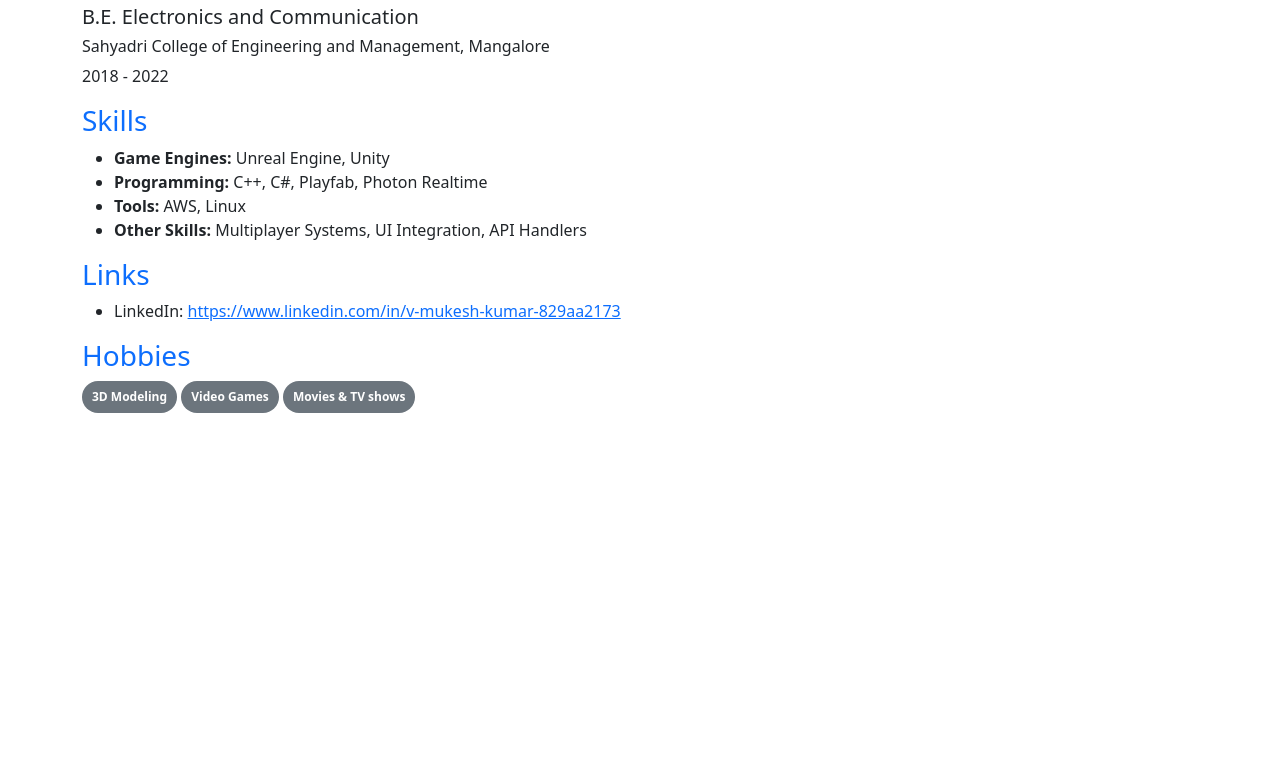
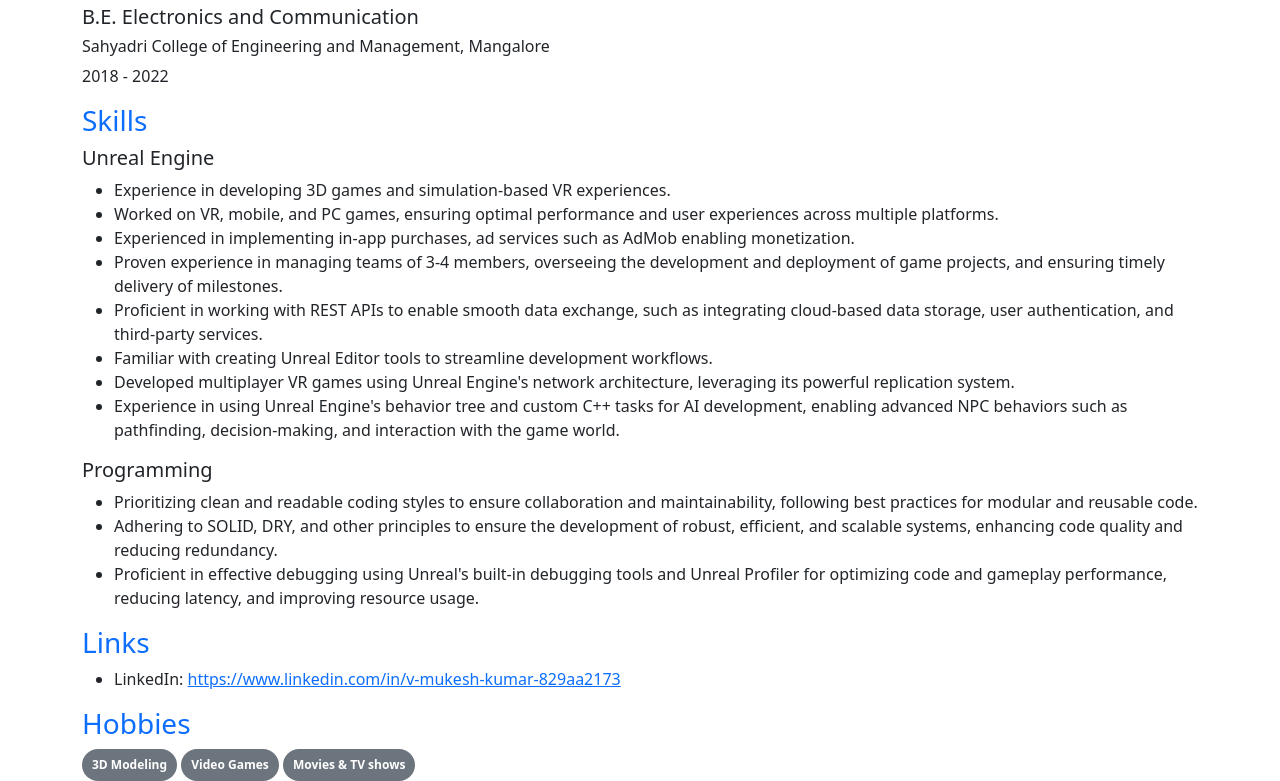
Before and after one commit to VmukeshK/resume, a plain HTML site: page index.html in a window 1280 px wide. Shown: the part 923-1704 px from the top of the page. Before the commit the page ends 1336 px from the top, so only its background shows below. Drawn offline with nearby package versions, Linux system fonts and the light colour scheme.

Commit message:
Update: skills

```diff
--- a/index.html
+++ b/index.html
@@ -60,12 +60,25 @@
 
         <!-- SKILLS -->
         <h3 class="text-primary">Skills</h3>
+        <h5>Unreal Engine</h5>
         <ul>
-            <li><strong>Game Engines:</strong> Unreal Engine, Unity</li>
-            <li><strong>Programming:</strong> C++, C#, Playfab, Photon Realtime</li>
-            <li><strong>Tools:</strong> AWS, Linux</li>
-            <li><strong>Other Skills:</strong> Multiplayer Systems, UI Integration, API Handlers</li>
+            <li>Experience in developing 3D games and simulation-based VR experiences.</li>
+            <li>Worked on VR, mobile, and PC games, ensuring optimal performance and user experiences across multiple platforms.</li>
+            <li>Experienced in implementing in-app purchases,  ad services such as AdMob enabling monetization.</li>
+            <li>Proven experience in managing teams of 3-4 members, overseeing the development and deployment of game projects, and ensuring timely delivery of milestones.</li>
+            <li>Proficient in working with REST APIs to enable smooth data exchange, such as integrating cloud-based data storage, user authentication, and third-party services.</li>
+            <li>Familiar with creating Unreal Editor tools to streamline development workflows.</li>
+            <li>Developed multiplayer VR games using Unreal Engine's network architecture, leveraging its powerful replication system.</li>
+            <li>Experience in using Unreal Engine's behavior tree and custom C++ tasks for AI development, enabling advanced NPC behaviors such as pathfinding, decision-making, and interaction with the game world.</li>
         </ul>
+
+        <h5>Programming</h5>
+        <ul>
+            <li>Prioritizing clean and readable coding styles to ensure collaboration and maintainability, following best practices for modular and reusable code.</li>
+            <li>Adhering to SOLID, DRY, and other principles to ensure the development of robust, efficient, and scalable systems, enhancing code quality and reducing redundancy.</li>
+            <li>Proficient in effective debugging using Unreal's built-in debugging tools and Unreal Profiler for optimizing code and gameplay performance, reducing latency, and improving resource usage.</li>
+        </ul>
+
 
         <!-- LINKS -->
         <h3 class="text-primary">Links</h3>
```
